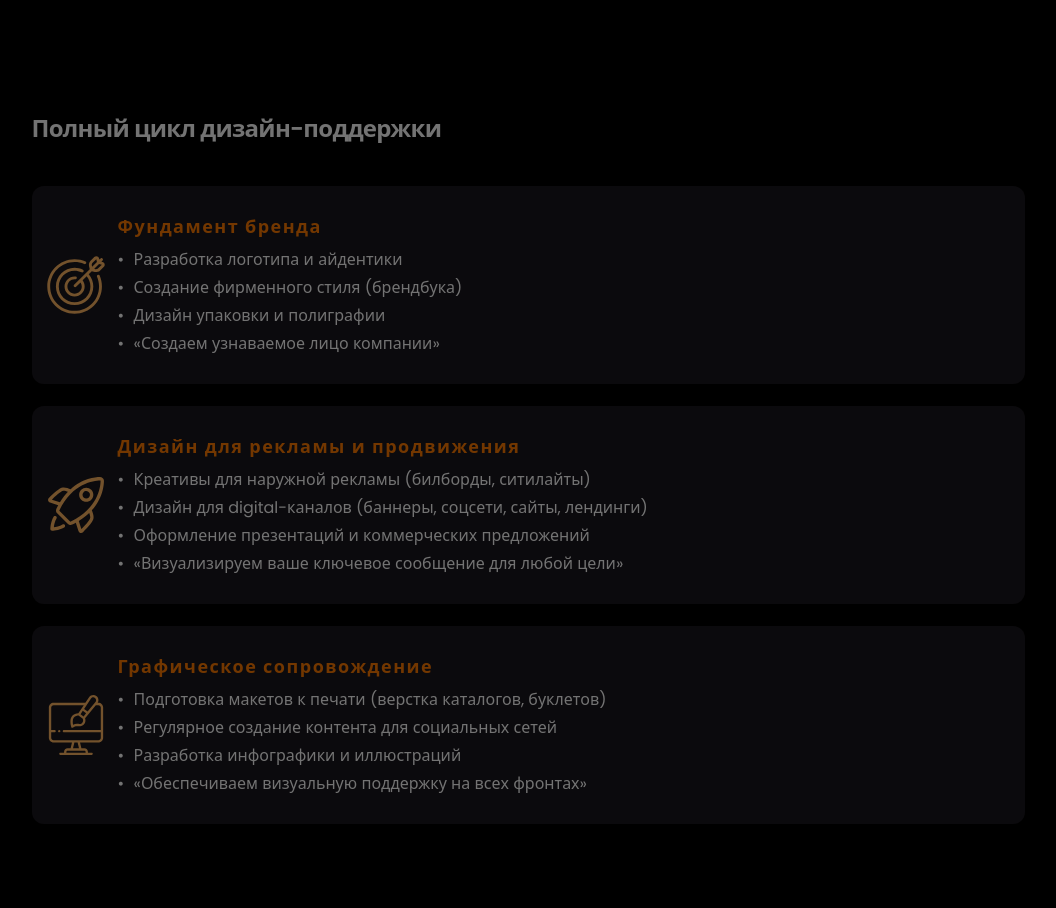
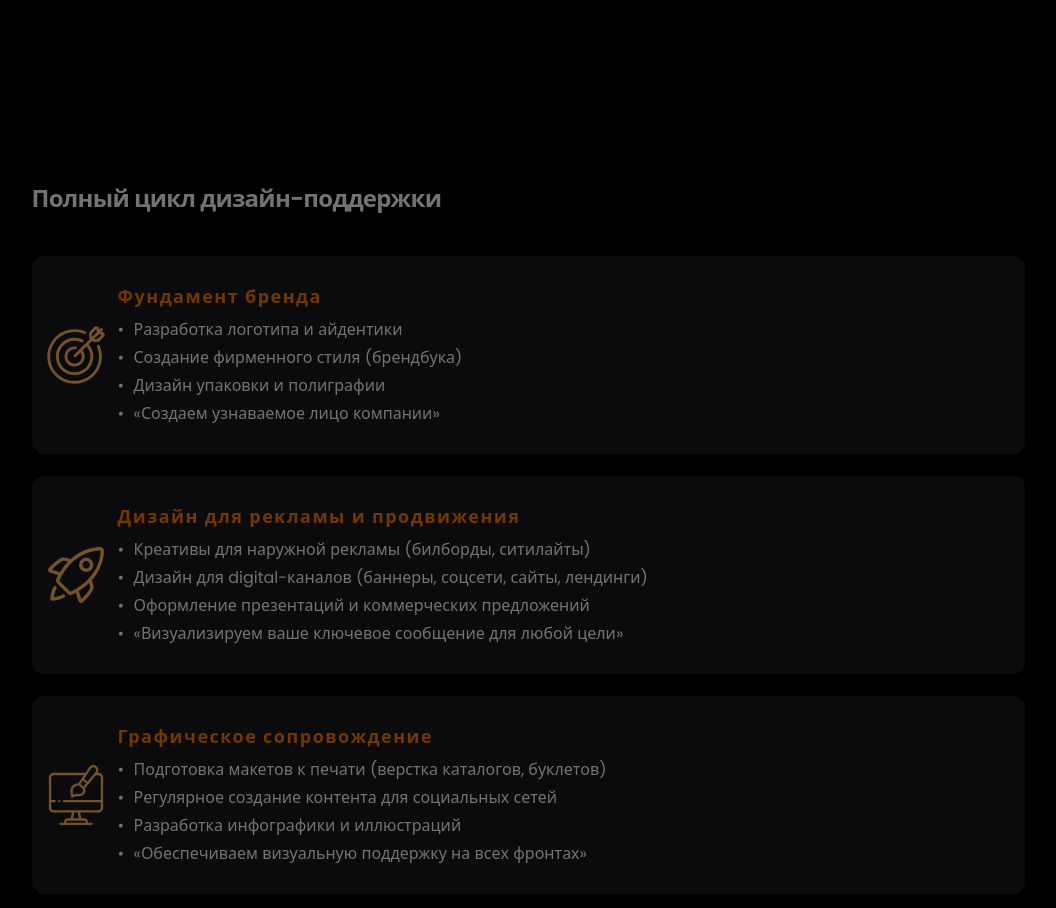
Before and after one commit to Ankig83/ADSmart, a Django app: page /design/ in a window 1280 px wide. Shown: the part 1692-2600 px from the top of the page, without its empty margins (112-1168 px from the left). Run offline with Django 5.2, Linux system fonts and the light colour scheme.

Commit message:
Hero под меню: padding-top для app__main при фикс. меню
Made-with: Cursor

```diff
--- a/static/css_v2/base/hero-full-bleed.css
+++ b/static/css_v2/base/hero-full-bleed.css
@@ -1,5 +1,10 @@
 /* hero-full-bleed.css — Hero ВСЕГДА 100vw на ВСЕХ страницах.
    Подключается последним. !important перебивает hero.css 1440 и page overflow. */
+
+/* Фикс. меню (70px) — main начинается под ним, Hero не перекрывается */
+.app:has(.demo-menu) .app__main {
+  padding-top: var(--menu-height, 70px) !important;
+}
 
 .hero,
 .hero-with-figure {
```
